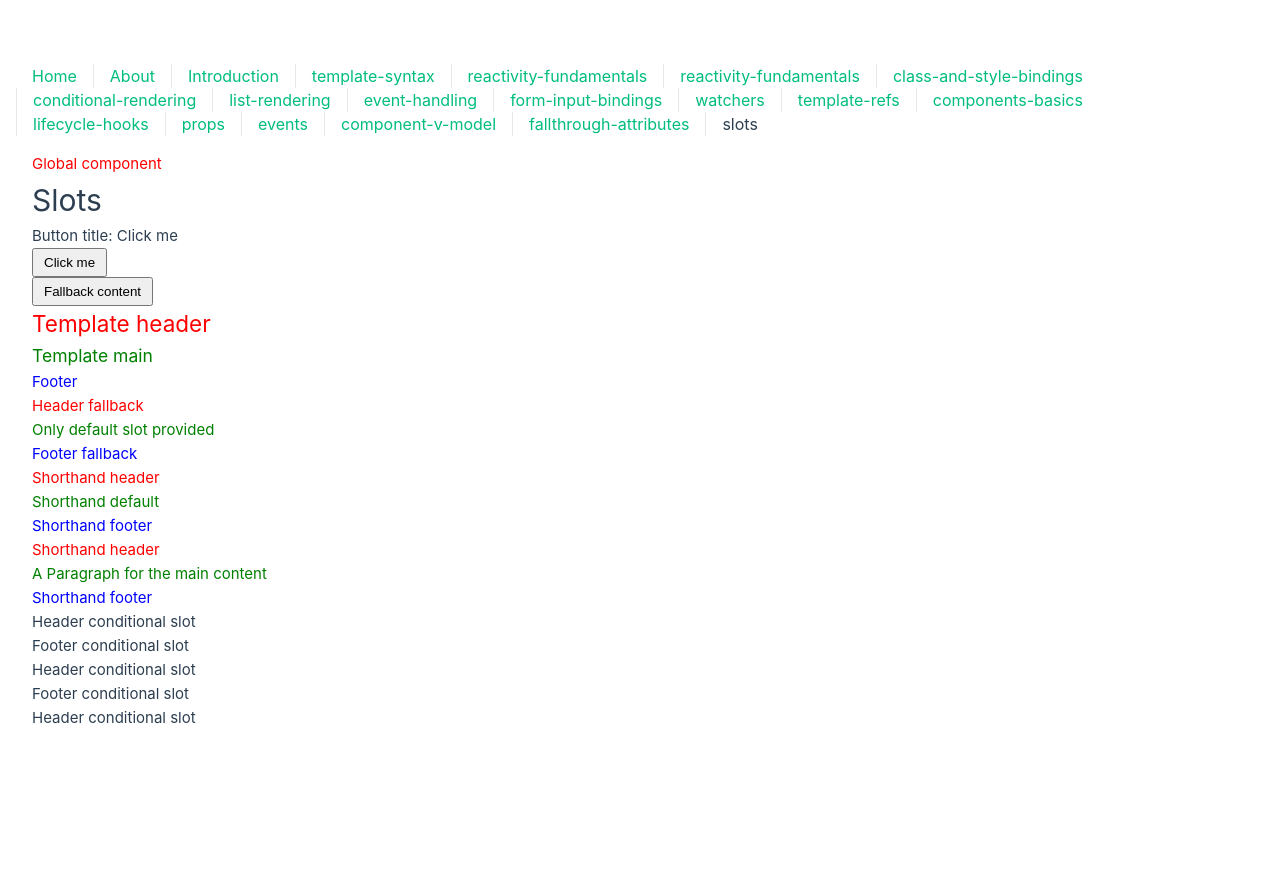
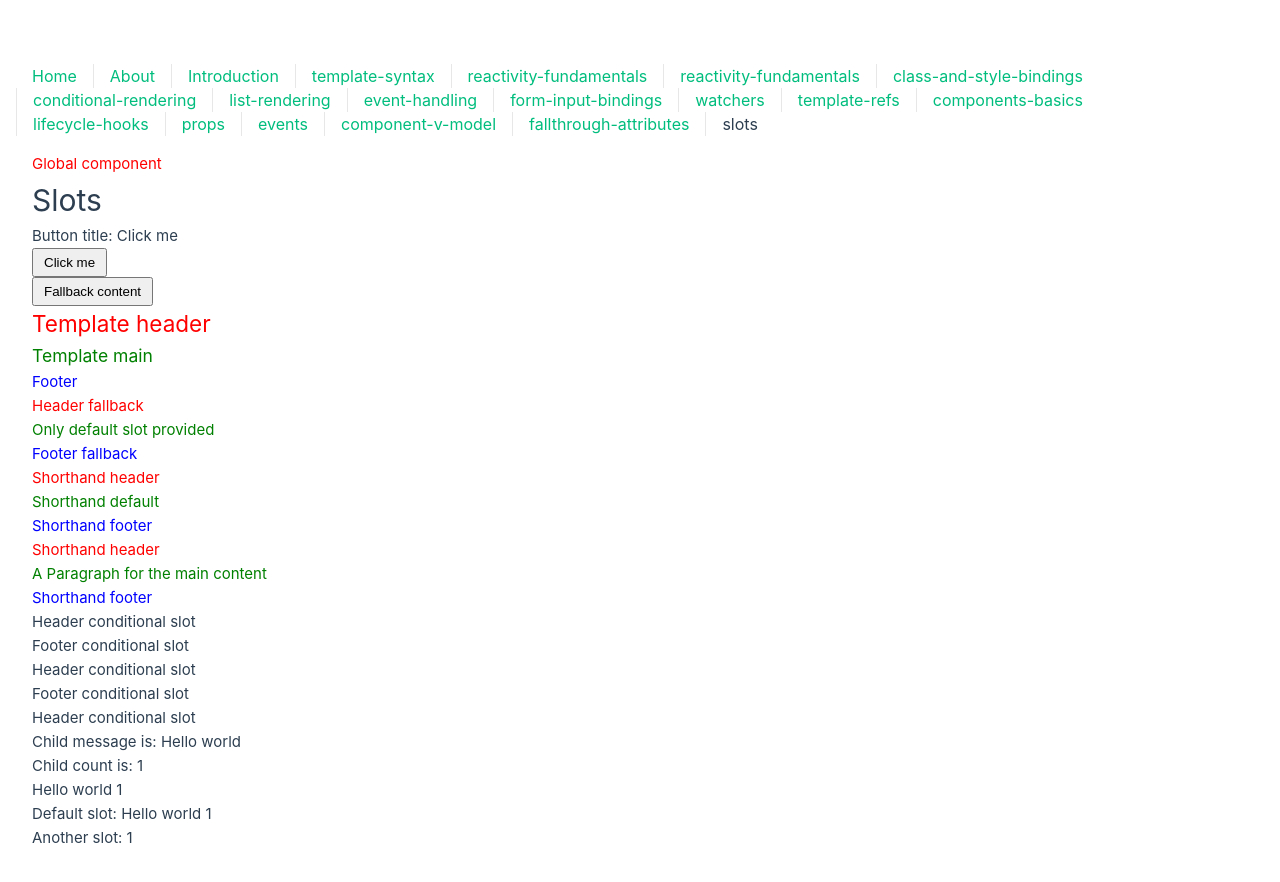
Before and after one commit to Johnny-Jackpot/sandbox, a Vue app in the folder vue/vue-project/: page /components-in-depth/slots in a window 1280 px wide. Before the commit the page ends 800 px from the top, so only its background shows below. Built offline with nearby package versions, Linux system fonts and the light colour scheme; the HTML template or start-up script is replaced by a standard one.

Commit message:
named scoped slots

```diff
--- /dev/null
+++ b/vue/vue-project/src/components/slots/NamedScopedSlotComponent.vue
@@ -0,0 +1,14 @@
+<script setup lang="ts">
+const message = 'Hello world'
+const count = 1;
+
+</script>
+
+<template>
+  <div>
+    <slot :message="message" :count="count"></slot>
+  </div>
+  <div>
+    <slot name="another-slot" :count="count"></slot>
+  </div>
+</template>
--- /dev/null
+++ b/vue/vue-project/src/components/slots/ScopedSlotComponent.vue
@@ -0,0 +1,11 @@
+<script setup lang="ts">
+const message = 'Hello world'
+const count = 1;
+
+</script>
+
+<template>
+  <div>
+    <slot :message="message" :count="count"></slot>
+  </div>
+</template>
--- a/vue/vue-project/src/views/components-in-depth/SlotsView.vue
+++ b/vue/vue-project/src/views/components-in-depth/SlotsView.vue
@@ -2,6 +2,8 @@
 import ConditionalSlotsTemplate from '@/components/slots/ConditionalSlotsTemplate.vue';
 import FancyButton from '@/components/slots/FancyButton.vue';
 import TemplateComponent from '@/components/slots/TemplateComponent.vue';
+import ScopedSlotComponent from '../../components/slots/ScopedSlotComponent.vue';
+import NamedScopedSlotComponent from '@/components/slots/NamedScopedSlotComponent.vue';
 
 const buttonTitle = 'Click me';
 const headerSlotName = 'header';
@@ -74,4 +76,19 @@ const headerSlotName = 'header';
       <p>Header conditional slot</p>
     </template>
   </ConditionalSlotsTemplate>
+  <ScopedSlotComponent v-slot="slotProps">
+    <p>Child message is: {{ slotProps.message }}</p>
+    <p>Child count is: {{ slotProps.count }}</p>
+  </ScopedSlotComponent>
+  <ScopedSlotComponent v-slot="{ message, count }">
+    {{ message }} {{ count }}
+  </ScopedSlotComponent>
+  <NamedScopedSlotComponent>
+    <template #default="{ message, count }">
+      <p>Default slot: {{ message }} {{ count }}</p>
+    </template>
+    <template #another-slot="anotherSlotProps">
+      Another slot: {{ anotherSlotProps.count }}
+    </template>
+  </NamedScopedSlotComponent>
 </template>
```
